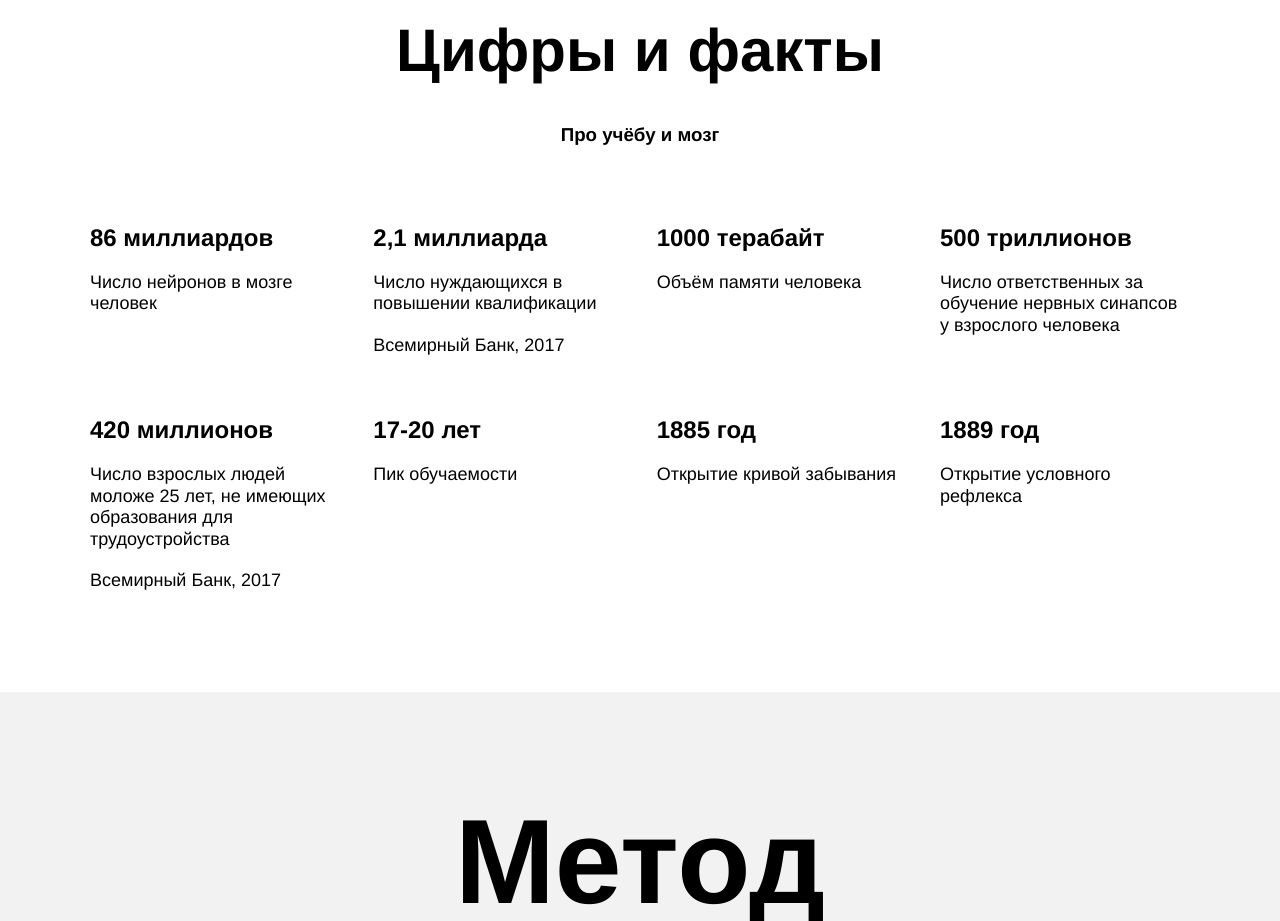
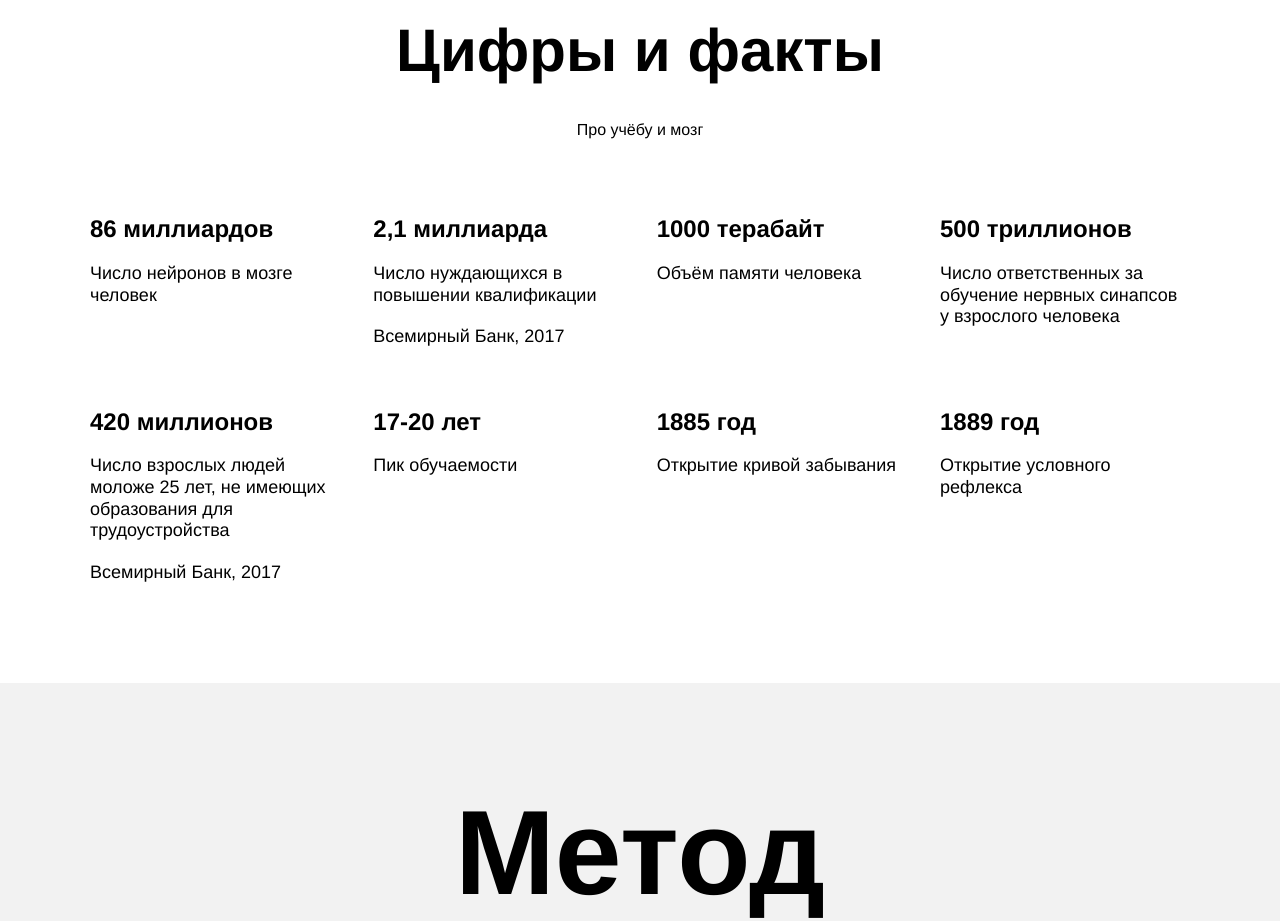
Before and after one commit to Yuriy1989/how-to-learn, a plain HTML site: page index.html in a window 1280 px wide. Shown: the part 1340-2261 px from the top of the page. Drawn offline with Linux system fonts and the light colour scheme.

Commit message:
На проверку

```diff
--- a/index.html
+++ b/index.html
@@ -30,42 +30,42 @@
       </section>
       <section class="digits">
         <h2 class="section-title">Цифры и факты</h2>
-        <h3 class="section-subtitle">Про учёбу и мозг</h3>
+        <p class="section-subtitle">Про учёбу и мозг</p>
         <ul class="table">
           <li class="table__cell">
-            <h4 class="table__heading">86 миллиардов</h4>
+            <h3 class="table__heading">86 миллиардов</h3>
             <p class="table__text">Число нейронов в мозге человек</p>
           </li>
           <li class="table__cell">
-            <h4 class="table__heading">2,1 миллиарда</h4>
+            <h3 class="table__heading">2,1 миллиарда</h3>
             <p class="table__text">Число нуждающихся в повышении квалификации</p>
             <p class="table__text">Всемирный Банк, 2017</p>
           </li>
           <li class="table__cell">
-            <h4 class="table__heading">1000 терабайт</h4>
+            <h3 class="table__heading">1000 терабайт</h3>
             <p class="table__text">Объём памяти человека</p>
           </li>
           <li class="table__cell">
-            <h4 class="table__heading">500 триллионов</h4>
+            <h3 class="table__heading">500 триллионов</h3>
             <p class="table__text">Число ответственных за обучение нервных синапсов у взрослого человека</p>
           </li>
         </ul>
         <ul class="table">
           <li class="table__cell">
-            <h4 class="table__heading">420 миллионов</h4>
+            <h3 class="table__heading">420 миллионов</h3>
             <p class="table__text">Число взрослых людей моложе 25 лет, не имеющих образования для трудоустройства</p>
             <p class="table__text">Всемирный Банк, 2017</p>
           </li>
           <li class="table__cell">
-            <h4 class="table__heading">17-20 лет</h4>
+            <h3 class="table__heading">17-20 лет</h3>
             <p class="table__text">Пик обучаемости</p>
           </li>
           <li class="table__cell">
-            <h4 class="table__heading">1885 год</h4>
+            <h3 class="table__heading">1885 год</h3>
             <p class="table__text">Открытие кривой забывания</p>
           </li>
           <li class="table__cell">
-            <h4 class="table__heading">1889 год</h4>
+            <h3 class="table__heading">1889 год</h3>
             <p class="table__text">Открытие условного рефлекса</p>
           </li>
         </ul>
--- a/styles/style.css
+++ b/styles/style.css
@@ -1,9 +1,5 @@
 /* подключение стилей normalize */
 @import url(./normalize.css);
-
-/* * {
-  border: 1px solid red;
-} */
 
 /* основной блок, параметры минимальной и максимальной ширины */
 .page {
```
Also changed, not shown: 2 other files.
